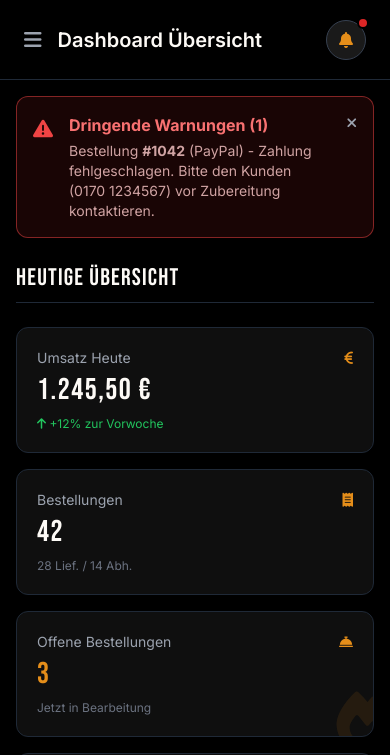
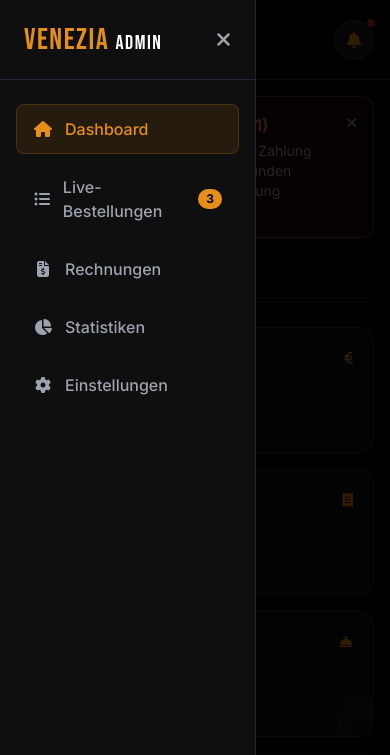
Before and after one commit to MalteIstDa/Pizzariatest, a plain HTML site: page index.html in a window 390 px wide. Both pictures are taken after a click on the button 32 px from the left and 39 px from the top of the page. Shown: the top 755 px of the page. Drawn offline with nearby package versions, Linux system fonts and the light colour scheme.

Commit message:
Update index.html

```diff
--- a/index.html
+++ b/index.html
@@ -73,10 +73,14 @@
 </head>
 <body class="bg-venezia-black text-venezia-light antialiased flex h-screen overflow-hidden selection:bg-venezia-orange selection:text-venezia-black">
 
+    <!-- Mobile Sidebar Backdrop -->
+    <div id="sidebar-backdrop" class="fixed inset-0 bg-black/80 z-40 hidden md:hidden transition-opacity"></div>
+
     <!-- Sidebar -->
-    <aside class="w-64 bg-venezia-dark border-r border-gray-800 flex flex-col hidden md:flex z-20">
-        <div class="h-20 flex items-center px-6 border-b border-gray-800">
+    <aside id="sidebar" class="w-64 bg-venezia-dark border-r border-gray-800 flex flex-col z-50 fixed inset-y-0 left-0 transform -translate-x-full md:relative md:translate-x-0 transition-transform duration-300 ease-in-out">
+        <div class="h-20 flex items-center px-6 border-b border-gray-800 justify-between">
             <span class="font-display text-3xl text-venezia-orange tracking-wider">VENEZIA <span class="text-white text-xl">ADMIN</span></span>
+            <button id="close-sidebar-btn" class="md:hidden text-gray-400 hover:text-white text-xl"><i class="fas fa-times"></i></button>
         </div>
         <nav class="flex-1 overflow-y-auto py-6 px-4 space-y-2" id="nav-menu">
             <button class="nav-btn w-full flex items-center gap-3 px-4 py-3 rounded-lg text-left transition-colors bg-venezia-orange/10 text-venezia-orange font-medium border border-venezia-orange/20" data-target="dashboard">
@@ -104,19 +108,19 @@
     </aside>
 
     <!-- Main Content -->
-    <main class="flex-1 flex flex-col h-screen relative">
+    <main class="flex-1 flex flex-col h-screen relative w-full overflow-hidden">
         <!-- Topbar -->
-        <header class="h-20 bg-venezia-black/95 backdrop-blur-md border-b border-gray-800 flex items-center justify-between px-6 z-10 sticky top-0">
+        <header class="h-20 bg-venezia-black/95 backdrop-blur-md border-b border-gray-800 flex items-center justify-between px-4 sm:px-6 z-10 sticky top-0 w-full">
             <div class="flex items-center gap-4">
-                <button class="md:hidden text-gray-400 hover:text-white text-xl"><i class="fas fa-bars"></i></button>
-                <h1 class="text-xl font-semibold text-venezia-light" id="page-title">Dashboard Übersicht</h1>
+                <button id="mobile-menu-btn" class="md:hidden text-gray-400 hover:text-white text-xl p-2 -ml-2"><i class="fas fa-bars"></i></button>
+                <h1 class="text-lg sm:text-xl font-semibold text-venezia-light truncate" id="page-title">Dashboard Übersicht</h1>
             </div>
-            <div class="flex items-center gap-6">
+            <div class="flex items-center gap-4 sm:gap-6">
                 <div class="text-right hidden sm:block">
                     <div class="text-sm font-medium text-gray-300" id="current-date">07. Juni 2026</div>
                     <div class="text-xs text-venezia-orange" id="current-time">23:11:00</div>
                 </div>
-                <div class="w-10 h-10 rounded-full bg-venezia-gray border border-gray-700 flex items-center justify-center text-venezia-orange relative">
+                <div class="w-10 h-10 rounded-full bg-venezia-gray border border-gray-700 flex items-center justify-center text-venezia-orange relative shrink-0">
                     <i class="fas fa-bell"></i>
                     <span class="absolute -top-1 -right-1 w-3 h-3 bg-venezia-red rounded-full border-2 border-venezia-black"></span>
                 </div>
@@ -124,7 +128,7 @@
         </header>
 
         <!-- Content Area -->
-        <div class="flex-1 overflow-y-auto p-4 sm:p-6 lg:p-8">
+        <div class="flex-1 overflow-y-auto p-4 sm:p-6 lg:p-8 w-full">
 
             <!-- VIEW: DASHBOARD -->
             <div id="view-dashboard" class="tab-content active h-full">
@@ -265,7 +269,8 @@
                             <div class="p-4 bg-venezia-gray border-b border-gray-700 flex justify-between items-center">
                                 <h3 class="font-bold text-white"><i class="fas fa-coins text-venezia-orange mr-2"></i> Umsatz Übersicht</h3>
                             </div>
-                            <table class="w-full text-left text-sm">
+                            <div class="overflow-x-auto">
+                                <table class="w-full text-left text-sm whitespace-nowrap">
                                     <thead class="text-gray-400 bg-[#151515]">
                                         <tr>
                                             <th class="px-4 py-3 font-medium">Zeitraum</th>
@@ -296,13 +301,15 @@
                                     </tbody>
                                 </table>
                             </div>
+                        </div>
 
                         <!-- Bestellanzahl Tabelle -->
                         <div class="bg-venezia-dark border border-gray-800 rounded-xl overflow-hidden shadow-lg">
                             <div class="p-4 bg-venezia-gray border-b border-gray-700 flex justify-between items-center">
                                 <h3 class="font-bold text-white"><i class="fas fa-shopping-bag text-venezia-orange mr-2"></i> Bestellungen (Anzahl)</h3>
                             </div>
-                            <table class="w-full text-left text-sm">
+                            <div class="overflow-x-auto">
+                                <table class="w-full text-left text-sm whitespace-nowrap">
                                     <thead class="text-gray-400 bg-[#151515]">
                                         <tr>
                                             <th class="px-4 py-3 font-medium">Zeitraum</th>
@@ -332,6 +339,7 @@
                                         </tr>
                                     </tbody>
                                 </table>
+                            </div>
                         </div>
                     </div>
                 </div>
@@ -380,6 +388,21 @@
     <script>
         document.addEventListener('DOMContentLoaded', () => {
 
+            // --- Mobile Menu Logic ---
+            const sidebar = document.getElementById('sidebar');
+            const sidebarBackdrop = document.getElementById('sidebar-backdrop');
+            const mobileMenuBtn = document.getElementById('mobile-menu-btn');
+            const closeSidebarBtn = document.getElementById('close-sidebar-btn');
+
+            function toggleMobileMenu() {
+                sidebar.classList.toggle('-translate-x-full');
+                sidebarBackdrop.classList.toggle('hidden');
+            }
+
+            mobileMenuBtn.addEventListener('click', toggleMobileMenu);
+            closeSidebarBtn.addEventListener('click', toggleMobileMenu);
+            sidebarBackdrop.addEventListener('click', toggleMobileMenu);
+
             // --- Navigation Logic ---
             const navBtns = document.querySelectorAll('.nav-btn');
             const tabContents = document.querySelectorAll('.tab-content');
@@ -413,6 +436,11 @@
 
                     // Update Title
                     pageTitle.textContent = titles[target];
+
+                    // Close mobile menu if open
+                    if (window.innerWidth < 768 && !sidebar.classList.contains('-translate-x-full')) {
+                        toggleMobileMenu();
+                    }
                 });
             });
 
```
Lines whose indentation alone changed are shown as unchanged.
